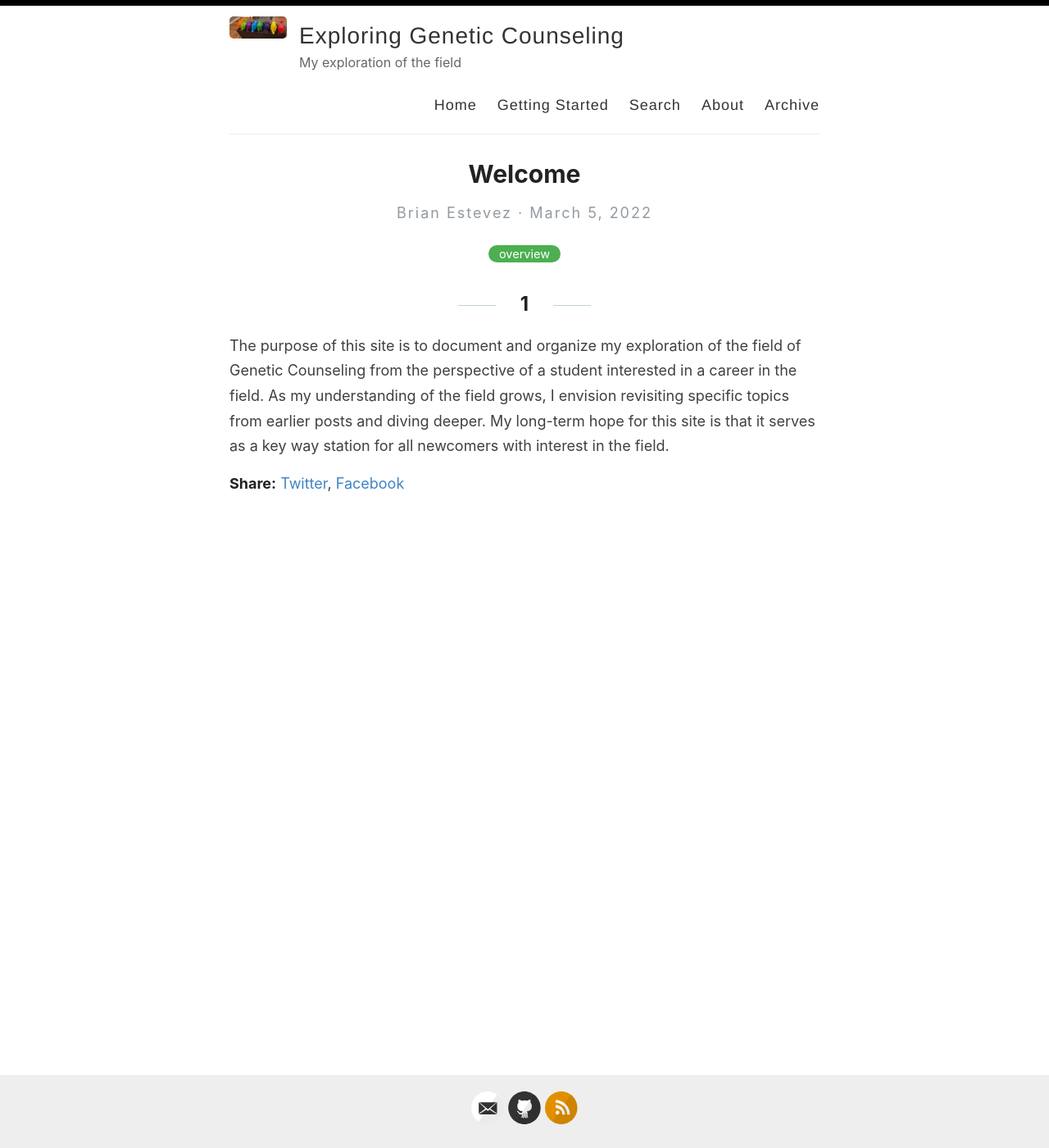
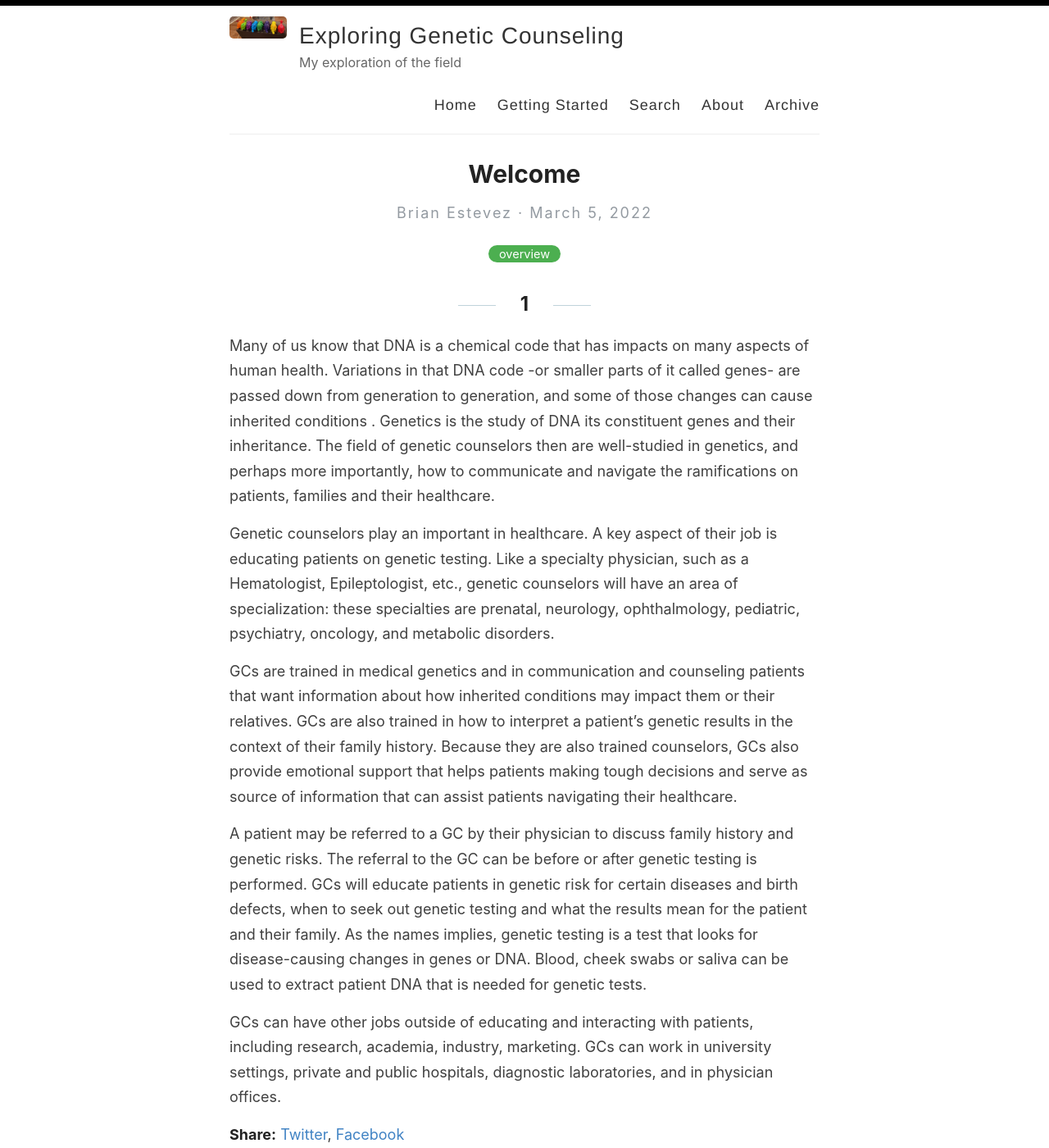
Before and after one commit to estevezb/Exploring-Genetic-Counseling, a Jekyll site: the page built from _posts/2022-03-05-Hello-World.md, in a window 1280 px wide and 1400 px high. Shown: the whole window at 82% size. Built offline with Jekyll 4.4.1, drawn with Linux system fonts in a browser that asks for light colours.

Commit message:
Update 2022-03-05-Hello-World.md

```diff
--- a/_posts/2022-03-05-Hello-World.md
+++ b/_posts/2022-03-05-Hello-World.md
@@ -7,4 +7,12 @@ category: overview
 
 1
 ------
-The purpose of this site is to document and organize my exploration of the field of Genetic Counseling from the perspective of a student interested in a career in the field. As my understanding of the field grows, I envision revisiting specific topics from earlier posts and diving deeper. My long-term hope for this site is that it serves as a key way station for all newcomers with interest in the field.
+Many of us know that DNA is a chemical code that has impacts on many aspects of human health. Variations in that DNA code -or smaller parts of it called genes- are passed down from generation to generation, and some of those changes can cause inherited conditions .  Genetics is the study of DNA its constituent genes and their inheritance.  The field of genetic counselors then are well-studied in genetics, and perhaps more importantly, how to communicate and navigate the ramifications on patients, families and their healthcare.
+
+Genetic counselors play an important in healthcare. A key aspect of their job is educating patients on genetic testing.  Like a specialty physician, such as a Hematologist, Epileptologist, etc.,  genetic counselors will have an area of specialization: these specialties are prenatal, neurology, ophthalmology, pediatric, psychiatry, oncology, and metabolic disorders.
+
+GCs are trained in medical genetics and in communication and counseling patients that want information about how inherited conditions may impact them or their relatives. GCs are also trained in how to interpret a patient’s genetic results in the context of their family history. Because they are also trained counselors, GCs also provide emotional support that helps patients making tough decisions and serve as source of information that can assist patients navigating their healthcare.
+
+A patient may be referred to a GC by their physician to discuss family history and genetic risks. The referral to the GC can be before or after genetic testing is performed. GCs will educate patients in genetic risk for certain diseases and birth defects, when to seek out genetic testing and what the results mean for the patient and their family. As the names implies, genetic testing is a test that looks for disease-causing changes in genes or DNA.  Blood, cheek swabs or saliva can be used to extract patient DNA that is needed for genetic tests.
+
+GCs can have other jobs outside of educating and interacting with patients, including research, academia, industry, marketing. GCs can work in university settings, private and public hospitals, diagnostic laboratories, and in physician offices.
```
